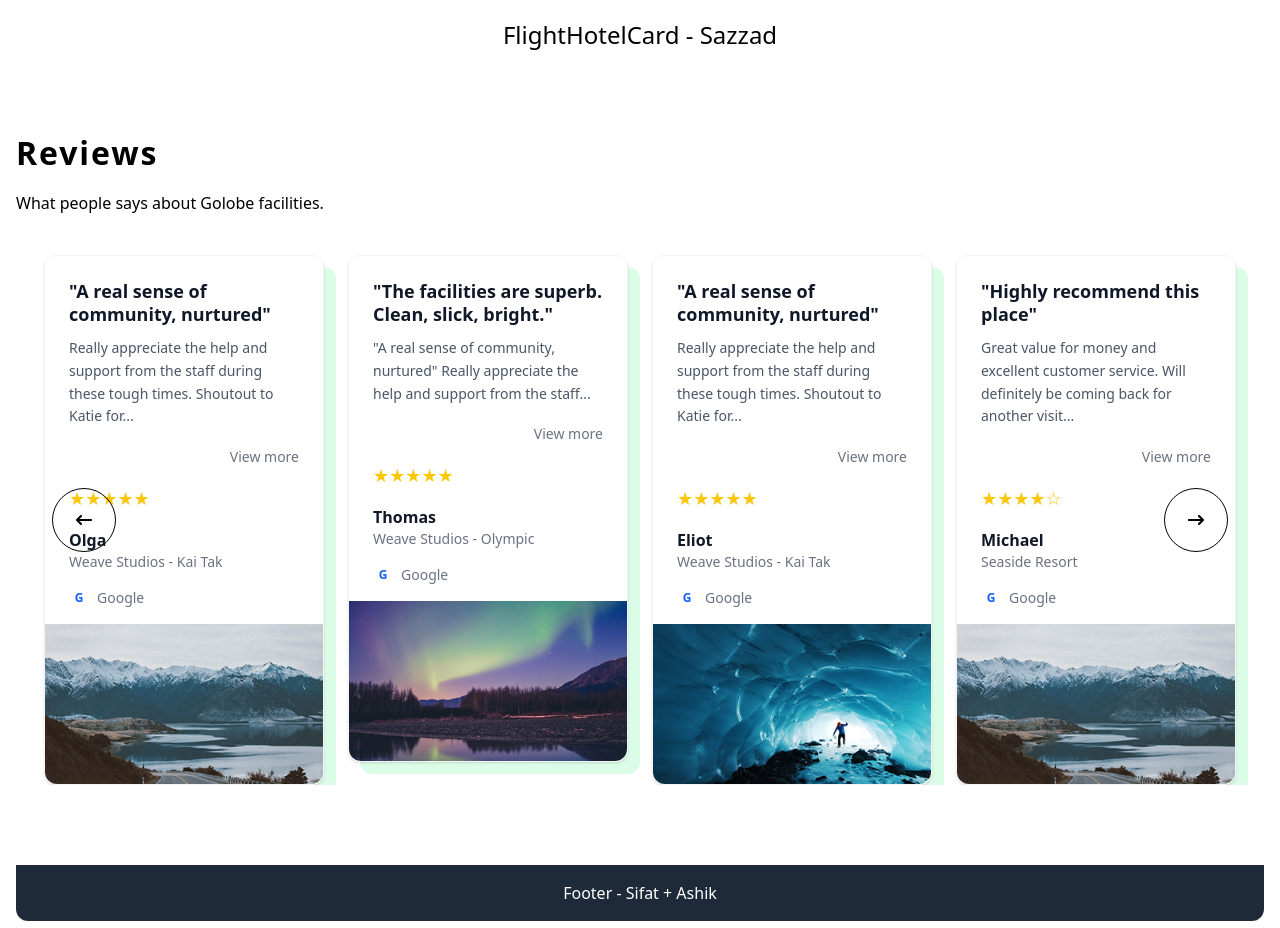
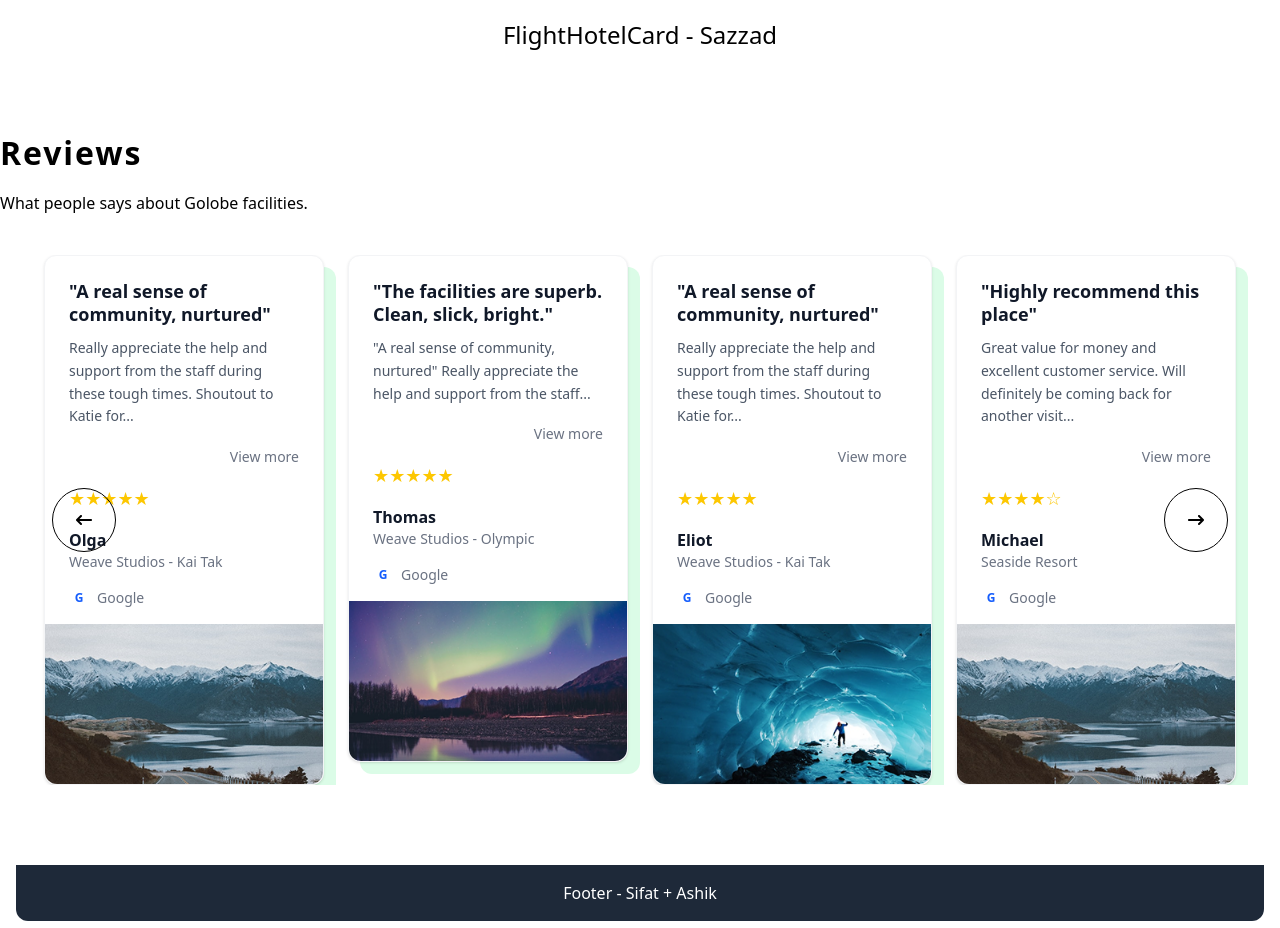
Before and after one commit to shakhawat-bijoy/dreamHoliday, a React (Vite) app in the folder client/: page / in a window 1280 px wide. Shown: the part 920-1848 px from the top of the page. Built offline with nearby package versions, Linux system fonts and the light colour scheme.

Commit message:
added another card

```diff
--- a/client/src/components/home/Reviews.jsx
+++ b/client/src/components/home/Reviews.jsx
@@ -129,7 +129,7 @@ const Reviews = () => {
 
   return (
     <div className='my-20'>
-      <Container className="flex mb-10 px-4 md:mx-0">
+      <Container className="flex mb-10 px-4 md:px-0">
         <div className='flex flex-col gap-4'>
           <h5 className='text-[#000000] text-[32px] leading-[44px] font-semibold font-montserrat tracking-[1.92px]'>Reviews</h5>
           <p className='font-montserrat text-[16px] leading-[24px] text-[#000000]'>What people says about Golobe facilities.</p>
```
